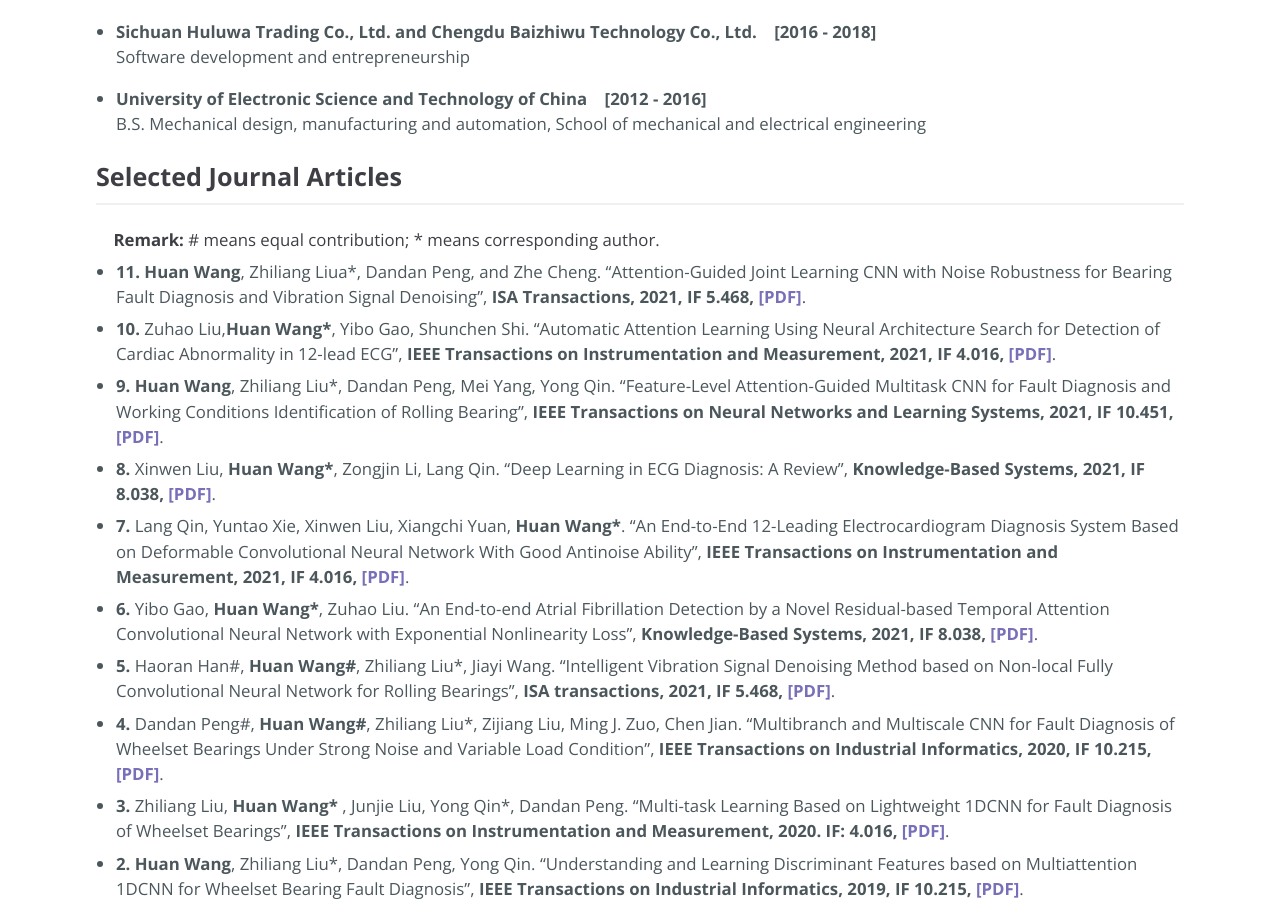
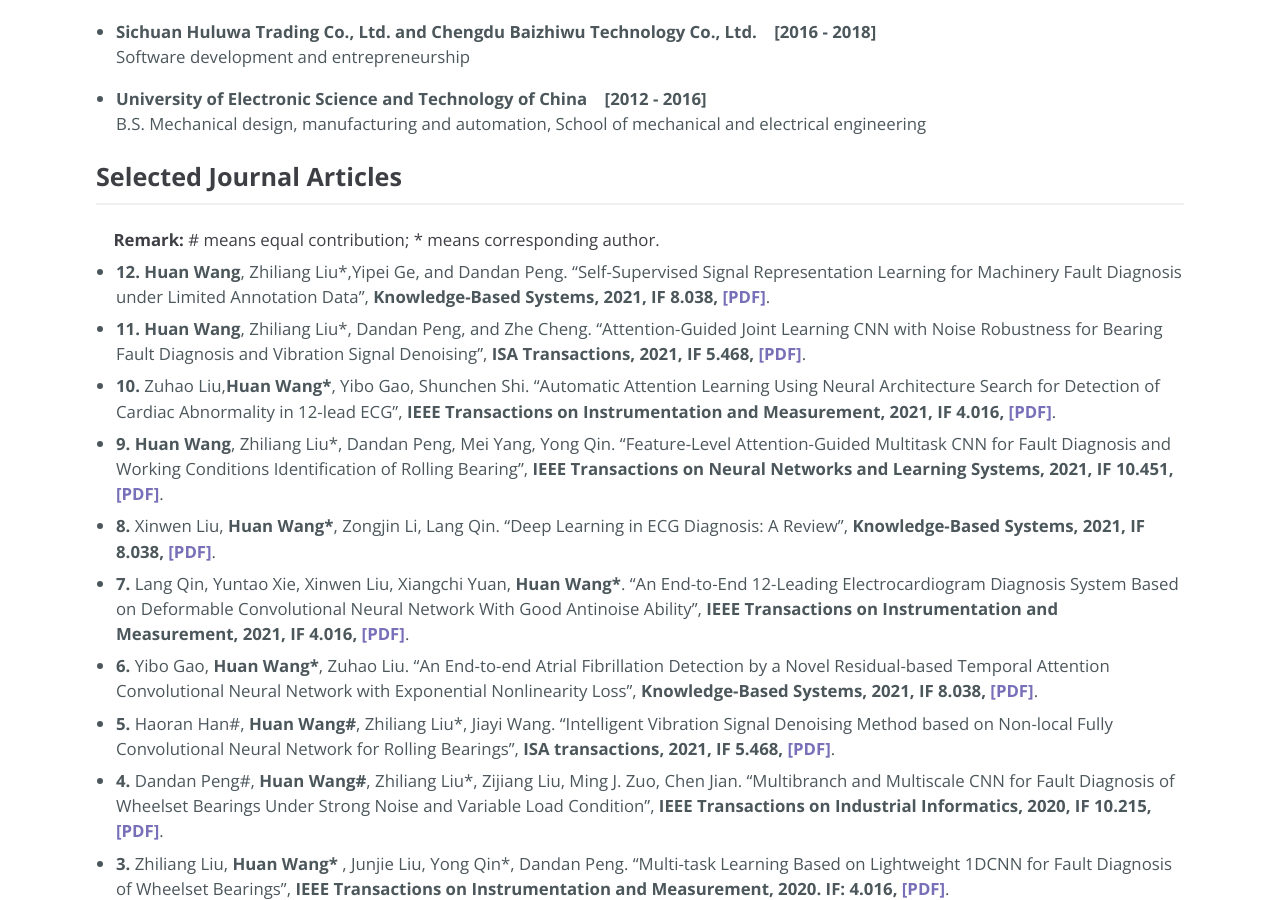
Before and after one commit to WH-HuanWang/WH-HuanWang.github.io, a Jekyll site: the page built from index.md, in a window 1280 px wide and 900 px high, scrolled down 879 px. Built offline with Jekyll 4.4.1, drawn with Linux system fonts in a browser that asks for light colours.

Commit message:
Update index.md

```diff
--- a/index.md
+++ b/index.md
@@ -45,7 +45,8 @@ B.S. Mechanical design, manufacturing and automation, School of mechanical and e
 * * *
 #### &nbsp;&nbsp;&nbsp; <b>Remark:</b> # means equal contribution; * means corresponding author.
 
-* <b>11. Huan Wang</b>, Zhiliang Liua*, Dandan Peng, and Zhe Cheng. "Attention-Guided Joint Learning CNN with Noise Robustness for Bearing Fault Diagnosis and Vibration Signal Denoising", <b>ISA Transactions, 2021, IF 5.468, [[PDF]](https://www.sciencedirect.com)</b>.
+* <b>12. Huan Wang</b>, Zhiliang Liu*,Yipei Ge, and Dandan Peng. "Self-Supervised Signal Representation Learning for Machinery Fault Diagnosis under Limited Annotation Data", <b>Knowledge-Based Systems, 2021, IF 8.038, [[PDF]](https://www.sciencedirect.com)</b>.
+* <b>11. Huan Wang</b>, Zhiliang Liu*, Dandan Peng, and Zhe Cheng. "Attention-Guided Joint Learning CNN with Noise Robustness for Bearing Fault Diagnosis and Vibration Signal Denoising", <b>ISA Transactions, 2021, IF 5.468, [[PDF]](https://www.sciencedirect.com)</b>.
 * <b>10. </b>Zuhao Liu,<b>Huan Wang*</b>, Yibo Gao, Shunchen Shi. "Automatic Attention Learning Using Neural Architecture Search for Detection of Cardiac Abnormality in 12-lead ECG", <b>IEEE Transactions on Instrumentation and Measurement, 2021, IF 4.016, [[PDF]](https://ieeexplore.ieee.org)</b>.
 * <b>9. Huan Wang</b>, Zhiliang Liu*, Dandan Peng, Mei Yang, Yong Qin. "Feature-Level Attention-Guided Multitask CNN for Fault Diagnosis and Working Conditions Identification of Rolling Bearing", <b>IEEE Transactions on Neural Networks and Learning Systems, 2021, IF 10.451, [[PDF]](https://ieeexplore.ieee.org/document/9372133)</b>.
 * <b>8. </b>Xinwen Liu, <b>Huan Wang*</b>, Zongjin Li, Lang Qin. "Deep Learning in ECG Diagnosis: A Review", <b>Knowledge-Based Systems, 2021, IF 8.038, [[PDF]](https://www.sciencedirect.com/science/article/abs/pii/S0950705121004494)</b>.
```
